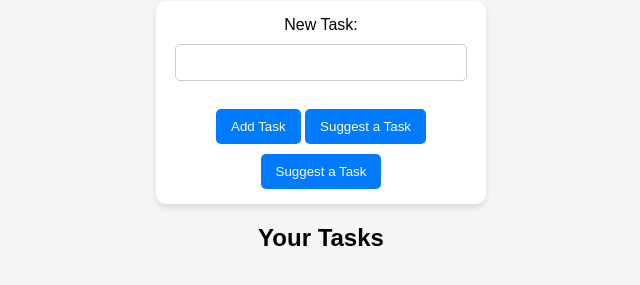
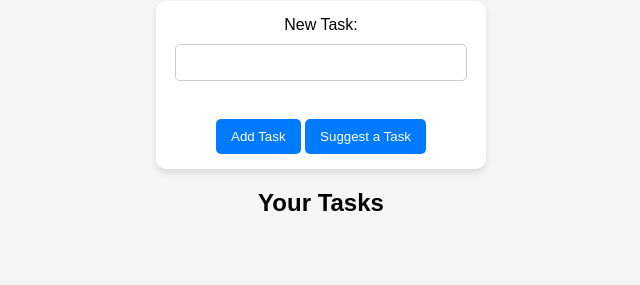
Before and after one commit to mikeshawcode/todo-list, a plain HTML site: page index.html in a window 1280 px wide. Shown: the part 107-392 px from the top of the page, without its empty margins (319-959 px from the left). Drawn offline with Linux system fonts and the light colour scheme.

Commit message:
Update index.html

```diff
--- a/index.html
+++ b/index.html
@@ -24,7 +24,6 @@
       <!-- Button to submit the form and add the task -->
     <button type="submit">Add Task</button>
 
-    <button type="button" id="suggestTask">Suggest a Task</button>
 
   </form>
 
```
